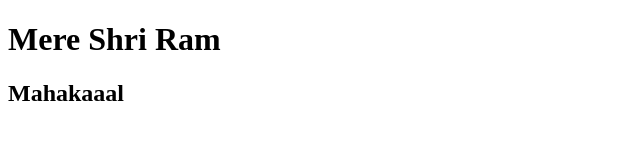
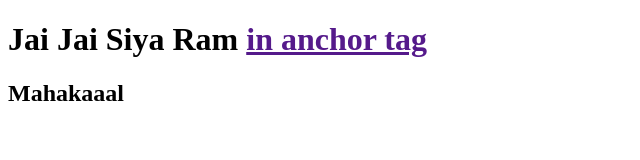
Before and after one commit to bhupeshsinha/JavaScript, a plain HTML site: page Lec 36/index.html in a window 1280 px wide. Shown: the whole page, without its empty margins (0-640 px from the left). Drawn offline with Linux system fonts and the light colour scheme.

Commit message:
innerText Vs innerHTML vs TextContent

```diff
--- a/Lec 36/index.html
+++ b/Lec 36/index.html
@@ -6,7 +6,8 @@
     <title>Document</title>
 </head>
 <body>
-    <h1 id="heading">Jai Jai Siya Ram</h1>
+    <!--  <h1 id="heading">Jai Siya Ram</h1> -->
+    <h1 id="heading" class="heelo">Jai Jai Siya Ram <a href=""> in anchor tag</a></h1>
 
     <!-- Comment -->
 
--- a/Lec 36/index.js
+++ b/Lec 36/index.js
@@ -3,9 +3,29 @@ console.log("Jai Siya Ram")
 console.log("**************")
 
 
-const heading = document.getElementById('heading')
-console.log(heading)
-console.log(heading.innerText)
+// const heading = document.getElementById('heading')
+// console.log(heading)
+// console.log(heading.innerText)
 
-heading.innerText = "Mere Shri Ram"
-console.log(heading.innerText)
+// heading.innerText = "Mere Shri Ram"
+// console.log(heading.innerText)
+
+
+// const heading = document.getElementsByTagName('h1')
+// // heading.innerText = "Mere Shri Ram"
+// console.log(heading[0].innerText)
+
+
+// let arr = [20,40,60,80,100];
+// console.log(arr)
+
+
+// const heading = document.getElementsByClassName('heelo')
+// // heading.innerText = "Mere Shri Ram"
+// console.log(heading)
+
+const heading = document.getElementsByClassName('heelo')
+// heading.innerText = "Mere Shri Ram"
+console.log(heading[0].innerHTML)
+console.log(heading[0].innerText)
+console.log(heading[0].textContent)
```
